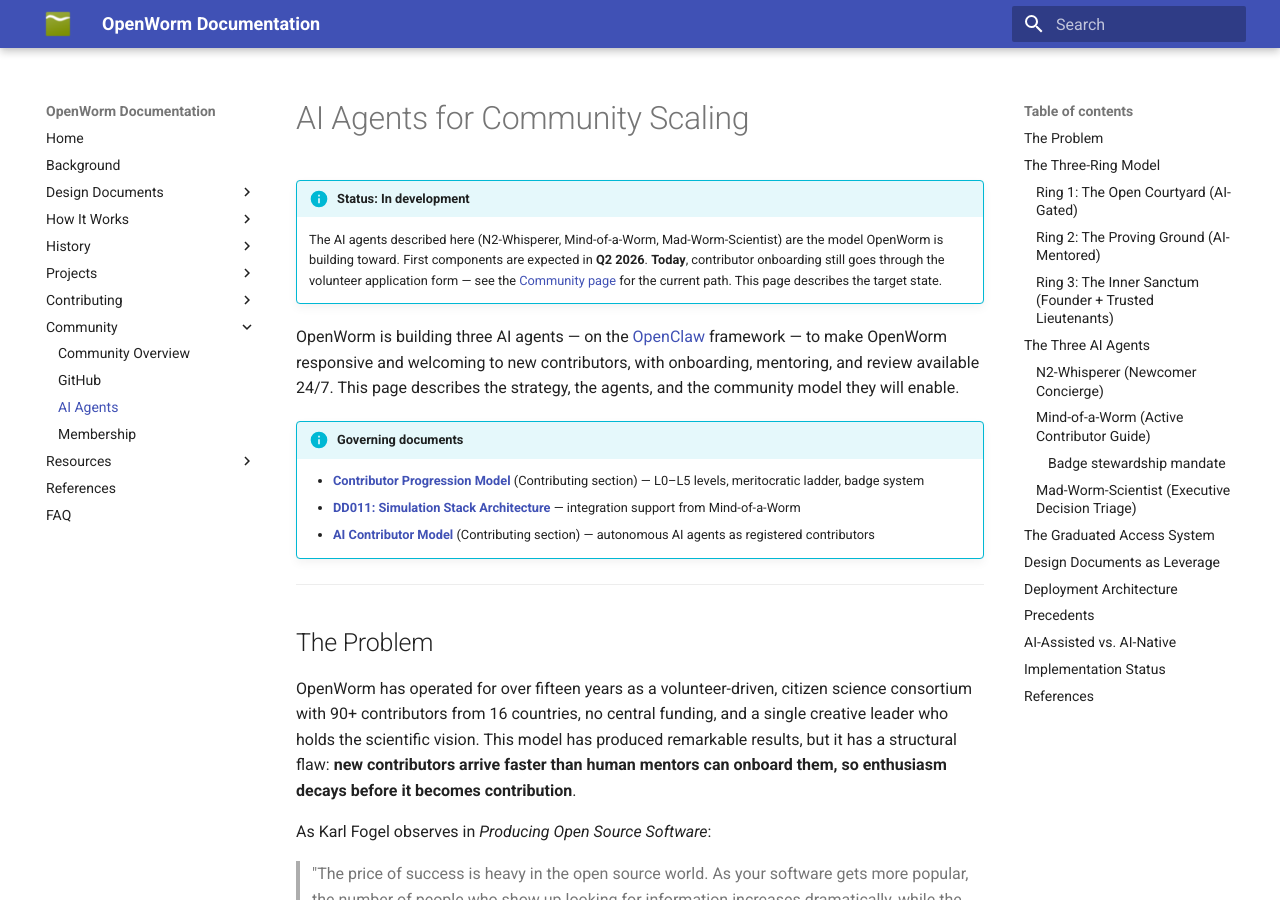
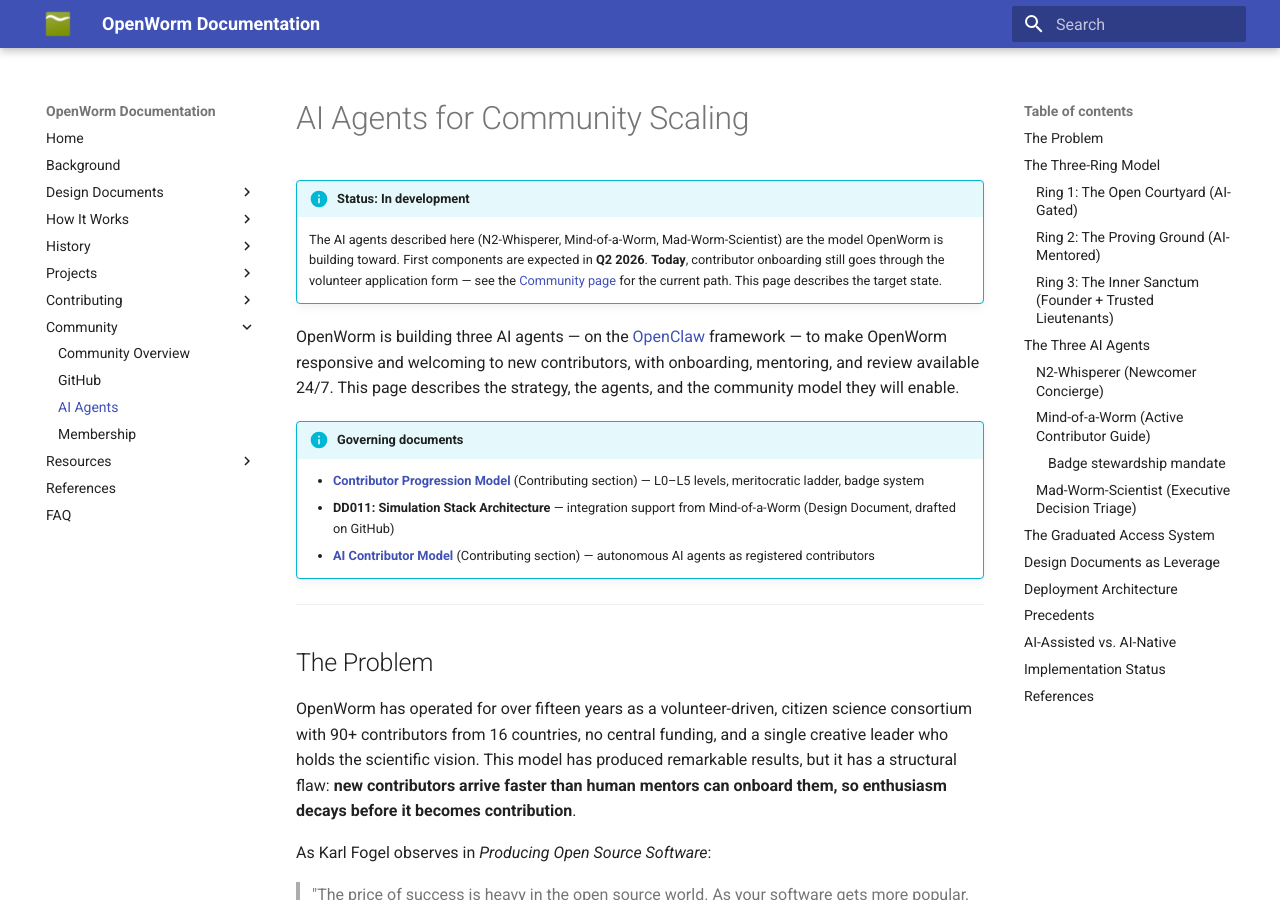
Before and after one commit to openworm/openworm_docs, an MkDocs documentation site: the page built from docs/Community/ai_agents.md, in a window 1280 px wide and 900 px high. Built offline with MkDocs 1.6.1 and Material for MkDocs 9.7.7, drawn with Linux system fonts in a browser that asks for light colours; part of the change alters nothing that is shown.

Commit message:
Exclude unpublished Design Documents from the docs build
"Hidden" now means excluded from the build, not just absent from nav:
DD002-DD024, the .1/.2 sub-docs, and all *_draft_issues.md are no longer
reachable by direct URL and are dropped from the search index. Only DD001
is published; the rest live canonically on GitHub. Uses mkdocs 1.6
exclude_docs (no new dependency). Also fixes the one dangling inbound link
(ai_agents.md -> DD011) created by the exclusion.

Co-Authored-By: Claude Opus 4.8 (1M context) <noreply@anthropic.com>

```diff
--- a/docs/Community/ai_agents.md
+++ b/docs/Community/ai_agents.md
@@ -8,7 +8,7 @@ OpenWorm is building three AI agents — on the [OpenClaw](https://github.com/op
 
 !!! info "Governing documents"
     - **[Contributor Progression Model](../contributing/contributor-progression.md)** (Contributing section) — L0–L5 levels, meritocratic ladder, badge system
-    - **[DD011: Simulation Stack Architecture](../design_documents/DD011_Simulation_Stack_Architecture.md)** — integration support from Mind-of-a-Worm
+    - **DD011: Simulation Stack Architecture** — integration support from Mind-of-a-Worm (Design Document, drafted on GitHub)
     - **[AI Contributor Model](../contributing/ai-contributors.md)** (Contributing section) — autonomous AI agents as registered contributors
 
 ---
--- a/mkdocs.yml
+++ b/mkdocs.yml
@@ -3,6 +3,14 @@ theme:
   name: material
   favicon: images/favicon.ico
   logo: images/favicon.ico
+# Hidden DDs are excluded from the build entirely (not just absent from nav):
+# unreachable by direct URL and absent from the search index. Only DD001 is
+# published; DD002+ and all *_draft_issues.md live canonically on GitHub.
+# To publish a DD, add it to nav and remove it from the patterns below.
+exclude_docs: |
+  design_documents/DD0*.md
+  design_documents/*_draft_issues.md
+  !design_documents/DD001_Body_Physics_Architecture.md
 markdown_extensions:
   - toc:
       permalink: true
@@ -42,6 +50,7 @@ nav:
       - C. elegans Robots: Projects/c-elegans-robot.md
   - Contributing:
       - Overview: contributing/index.md
+      - How Contributing Works: contributing/how-contributing-works.md
       - Contributor Progression: contributing/contributor-progression.md
       - Decision Process: contributing/decision-process.md
   - Community:
```
